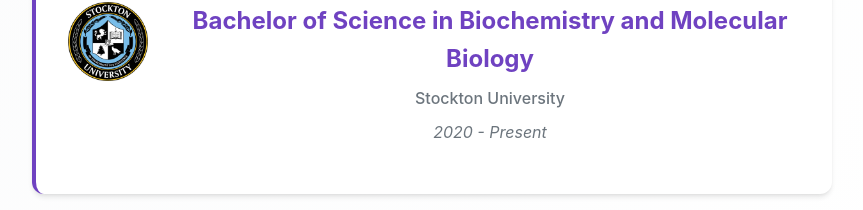
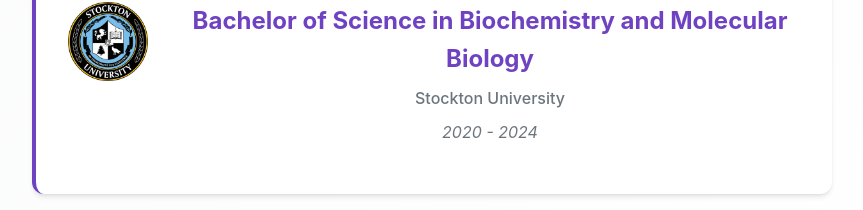
Before and after one commit to SFRATO/StevensWebsite, a React (Vite) app: page /experience in a window 1280 px wide. Shown: the part 1221-1431 px from the top of the page, without its empty margins (208-1071 px from the left). Built offline with nearby package versions, Linux system fonts and the light colour scheme; the HTML template or start-up script is replaced by a standard one.

Commit message:
Update education graduation year

```diff
--- a/src/components/Experience.jsx
+++ b/src/components/Experience.jsx
@@ -108,7 +108,7 @@
               <div className="education-details">
                 <h3>Bachelor of Science in Biochemistry and Molecular Biology</h3>
                 <h4>Stockton University</h4>
-                <p className="date-range">2020 - Present</p>
+                <p className="date-range">2020 - 2024</p>
               </div>
             </motion.div>
           </motion.div>
```
